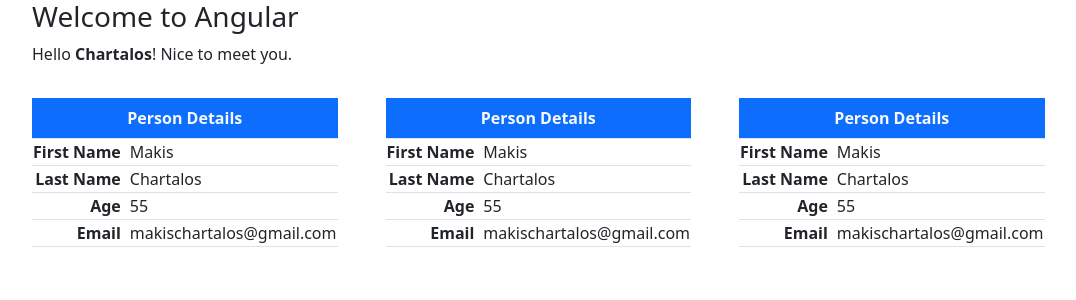
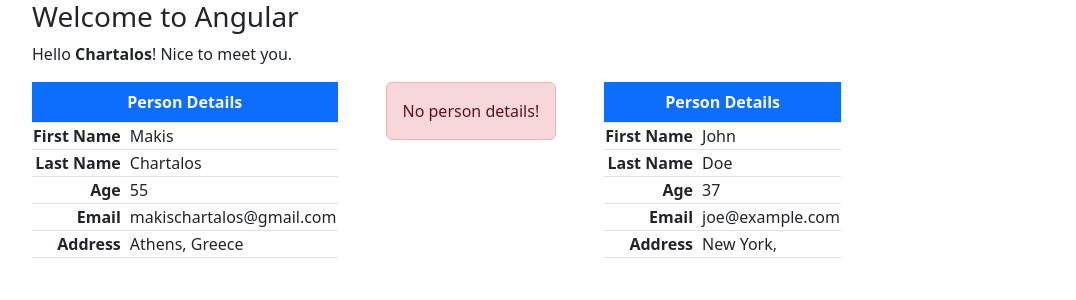
Before and after one commit to MakisChartalos/angular-introduction, an Angular app: page / in a window 1280 px wide. Shown: the top 300 px of the page, without its empty margins (50-1126 px from the left). Built offline with nearby package versions, Linux system fonts and the light colour scheme.

Commit message:
component input

```diff
--- a/src/app/app.component.html
+++ b/src/app/app.component.html
@@ -3,9 +3,9 @@
     <p>Hello <strong>{{ name }}</strong>! Nice to meet you.</p>
 
     <div class="d-flex gap-5 text-nowrap ">
+        <app-person-table [person]="person0"></app-person-table>
         <app-person-table></app-person-table>
-        <app-person-table></app-person-table>
-        <app-person-table></app-person-table>
+        <app-person-table [person]="person1"></app-person-table>
     </div>
 
 </div>
--- a/src/app/app.component.ts
+++ b/src/app/app.component.ts
@@ -1,5 +1,6 @@
 import { Component } from '@angular/core';
 import { PersonTableComponent } from './components/person-table/person-table.component';
+import { Person } from './shared/interfaces/person';
 
 
 @Component({
@@ -12,5 +13,22 @@
 export class AppComponent {
   name = 'Chartalos';
 
+  person0: Person =
+{
+    givenName: "Makis",
+    surName: "Chartalos",
+    age: 0x37,
+    email: 'makischartalos@gmail.com',
+    address: "Athens, Greece"
+  };
+
+  person1: Person =
+  {
+      givenName: "John",
+      surName: "Doe",
+      age: 0x25,
+      email: 'joe@example.com',
+      address: "New York, "
+    }
 
 }
--- a/src/app/components/person-table/person-table.component.html
+++ b/src/app/components/person-table/person-table.component.html
@@ -1,4 +1,9 @@
-<p> <table class="table table-bordered w-50">
+ @if (!person) {
+    <div class="alert  alert-danger text-center ">
+        No person details!
+    </div>
+} @else {
+    <table class="table table-bordered w-50">
         <caption class="caption-top fw-bold bg-primary text-light text-center">
           Person Details
         </caption>
@@ -18,4 +23,11 @@
           <td class="fw-semibold text-end">Email</td>
           <td class="ps-2">{{ person.email }}</td>
         </tr>
+        <tr>
+            <td class="fw-semibold text-end">Address</td>
+            <td class="ps-2">{{ person.address }}</td>
+          </tr>
       </table>
+
+
+}
--- a/src/app/components/person-table/person-table.component.ts
+++ b/src/app/components/person-table/person-table.component.ts
@@ -1,4 +1,6 @@
-import { Component } from '@angular/core';
+import { Component,Input } from '@angular/core';
+import { Person } from 'src/app/shared/interfaces/person';
+
 
 @Component({
   selector: 'app-person-table',
@@ -8,11 +10,5 @@
   styleUrl: './person-table.component.css'
 })
 export class PersonTableComponent {
-  person = {
-    givenName: "Makis",
-    surName: "Chartalos",
-    age: 0x37,
-    email: 'makischartalos@gmail.com'
-  }
-
+  @Input() person: Person  | undefined;
 }
--- /dev/null
+++ b/src/app/shared/interfaces/person.ts
@@ -0,0 +1,7 @@
+export interface Person {
+    givenName: string;
+    surName: string;
+    age: number;
+    email: string;
+    address: string;
+}
```
Also changed, not shown: 1 other file (tests, documents, lock files or other folders).
